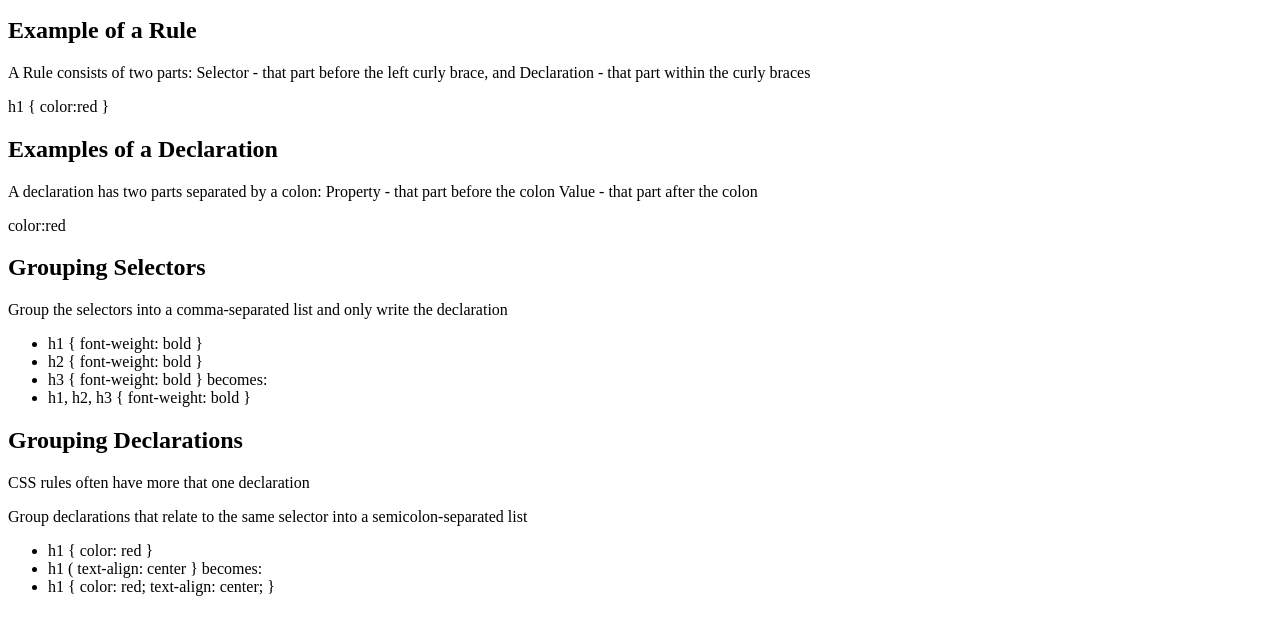
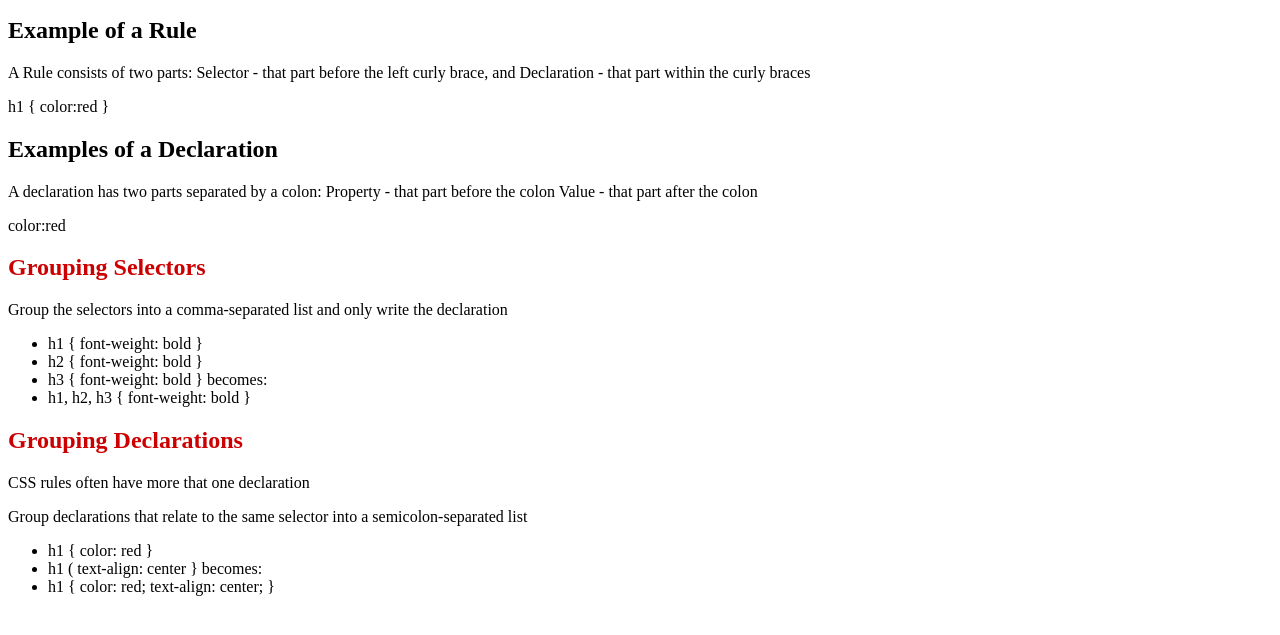
Before and after one commit to KellyMRobinson/lab-CSS, a plain HTML site: page index.html in a window 1280 px wide. Shown: the part 119-754 px from the top of the page. Drawn offline with Linux system fonts and the light colour scheme.

Commit message:
Steps 1-5

```diff
--- a/index.html
+++ b/index.html
@@ -3,7 +3,7 @@
   <head>
     <title>CSS Styles</title>
         <!-- TODO: Update author content -->
-    <meta name= "author" content="change to your name">
+    <meta name= "author" content="Kelly Robinson">
     <meta charset="utf-8">
     <meta name="viewport" content="width=device-width, initial-scale=1.0">
     <link rel="icon" type="image/svg" sizes="16x16" href="_images/kody.svg">
@@ -32,10 +32,7 @@
       <p>A declaration has two parts separated by a colon: Property - that
       part before the colon Value - that part after the colon</p>
       <p>color:red</p>
-<!-- TODO: add the following inline style into the <h2> tab
-           style="color: #CC0000;"
-          -->
-      <h2 >Grouping Selectors</h2>
+      <h2 style="color: #CC0000;">Grouping Selectors</h2>
       <p>Group the selectors into a comma-separated list and only write the declaration</p>
       <ul>
         <li>h1 { font-weight: bold }</li>
@@ -43,10 +40,7 @@
         <li>h3 { font-weight: bold }  becomes:</li>
         <li>h1, h2, h3 { font-weight: bold } </li>
       </ul>
-<!-- TODO: add the following inline style into the <h2> tab
-           style="color: #CC0000;"
-          -->
-      <h2>Grouping Declarations</h2>
+      <h2 style="color: #CC0000;">Grouping Declarations</h2>
       <p>CSS rules often have more that one declaration</p>
       <p>Group declarations that relate to the same selector into a semicolon-separated list</p>
       <ul>
```
